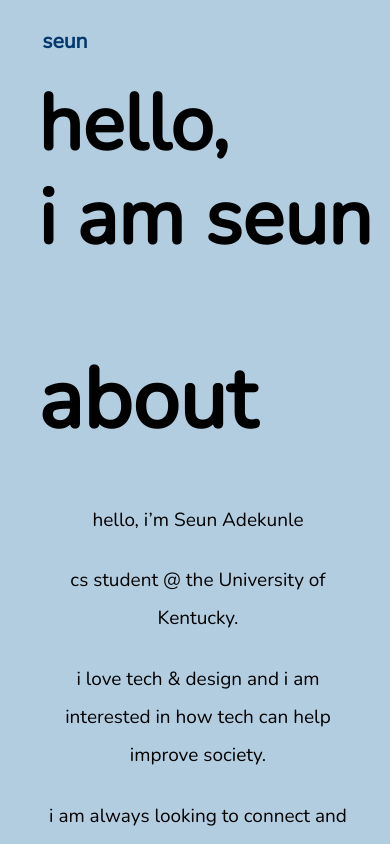
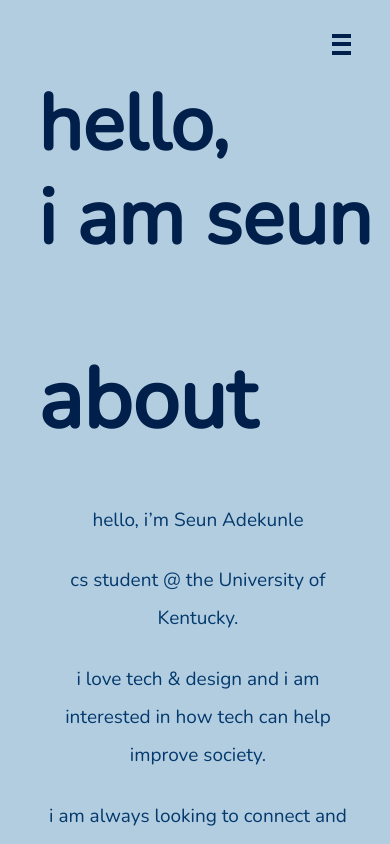
Before and after one commit to seunadekunle/seunadekunle.github.io, a React (Create React App) app: page / in a window 390 px wide. Shown: the top 844 px of the page. Built offline with nearby package versions, Linux system fonts and the light colour scheme; the HTML template or start-up script is replaced by a standard one.

Commit message:
Changed App.css

```diff
--- a/src/App.css
+++ b/src/App.css
@@ -1,16 +1,24 @@
 @import url('https://fonts.googleapis.com/css2?family=Nunito&family=Nunito+Sans&display=swap');
+
+:root {
+  --background: #B3CDE0;
+  --dark: #011F4B;
+  --light: #6497B1;
+  --dark-light: #03396C;
+  --icon-fill: #010d1f;
+}
 
 * {
   text-align: center;
-  background-color: #B3CDE0;
+  background-color: var(--background);
   font-family: 'Nunito Sans', sans-serif;
   overflow: visible;
 }
 
 .App {
   text-align: center;
-  background-color: #B3CDE0;
-  overflow-y: hidden;
+  background-color: var(--background);
+  overflow-y: scroll;
   overflow-x: hidden;
   height: 100%;
 }
@@ -29,80 +37,15 @@ Home {
   margin-bottom: 90em;
 }
 
-.nav {
-  overflow: hidden;
-  background: #B3CDE0;
-  position: fixed;
-  top: 0;
-  width: 100%;
-  height: 2.5%;
-  list-style-type: none;
-  text-transform: lowercase;
-  margin: 0em;
-  padding: 1.25em;
-}
-
-
-.nav > li {
-  float: right;
-  overflow: hidden;
-  background-color: #333;
-  background: transparent;
-  overflow: hidden;
-  background-color: #333;
-  margin-right: 2em;
-}
-
-li > a {
-  padding:  1.05em;
-  text-align: center;
-  font-size: 1.15em;
-  text-decoration: none;
-  color: #6497B1;
-}
-
-li > button {
-  padding:  1.05em;
-  text-align: center;
-  font-size: 1.15em;
-  text-decoration: none;
-  color: #6497B1;
-}
-
-
-li > a:hover {
-  color: #005b96;
-  cursor: pointer;
-}
-
-#home {
-  float: left;
-  font-weight: 20px;
-  font-size: 1.15em;
-}
-
-#home > a, a:hover{
-  color: #03396C;
-}
-
-#action {
-  border-radius: 0.5em;
-  border-color: #6497B1;
-  border-style: solid;
-  border-width: 2px;
-  margin-right: 4em;
-}
-
-#action > a:hover {
-  color: #B3CDE0;
-  background-color: #011F4B;
-  border-color: #B3CDE0;
-}
-
 #contact-section {
   height: 100%;
   overflow: auto;
 }
+
+#sidebar-section {
+  visibility: hidden;
+}
+
 
 @media (max-width: 600px){
   .nav {
@@ -113,13 +56,15 @@ li > a:hover {
     visibility: hidden;
   }
 
-  #home {
+  #sidebar-section {
     visibility: visible;
-    margin-bottom: 20em;
-    margin-top: -1em;
   }
 
-  /* li > a {
+  #home {
+    visibility: hidden;
+  }
+
+  li > a {
   text-align: center;
   font-size: .5em;
   }
@@ -130,5 +75,5 @@ li > a:hover {
   font-size: 1.15em;
   text-decoration: none;
   color: #6497B1;
-  } */
+  }
 }
```
